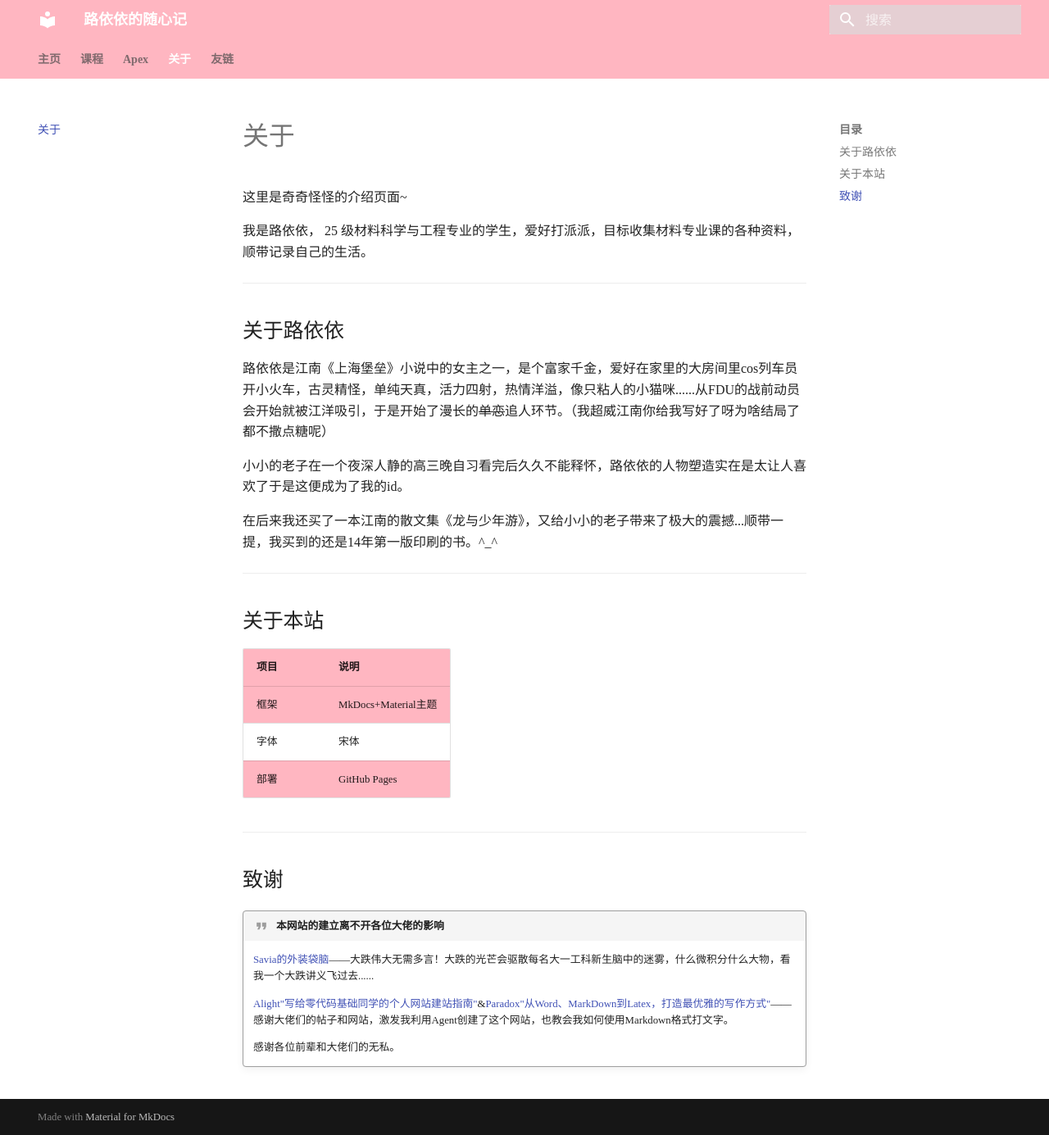
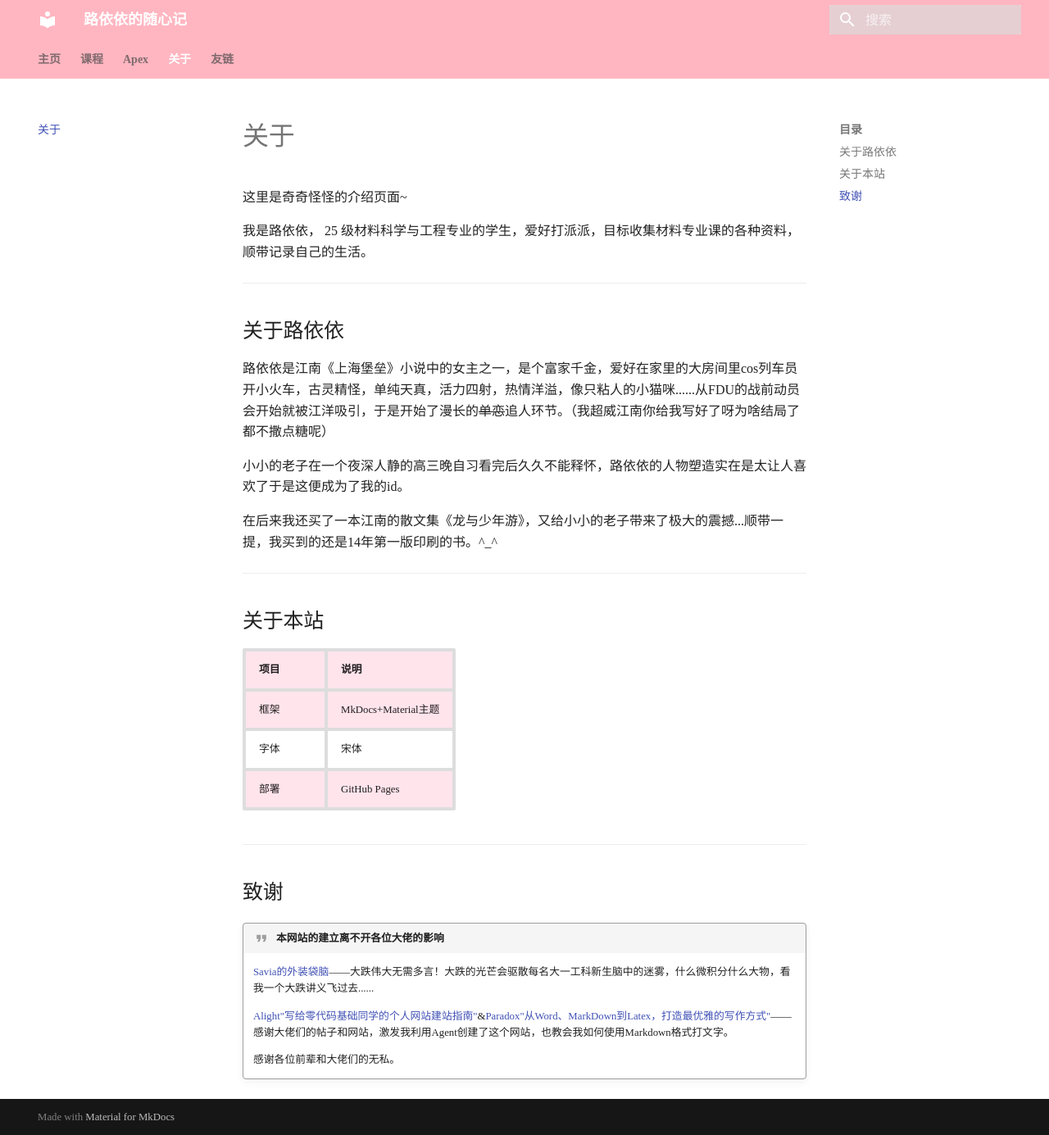
Before and after one commit to Luyiyi2858/Luyiyi2858.github.io, an MkDocs documentation site: the page built from docs/about/index.md, in a window 1280 px wide and 1385 px high. Shown: the whole window at 82% size. Built offline with MkDocs 1.6.1 and Material for MkDocs 9.7.7, drawn with Linux system fonts in a browser that asks for light colours.

Commit message:
表格粉色调浅 + 边框加粗

```diff
--- a/docs/stylesheets/extra.css
+++ b/docs/stylesheets/extra.css
@@ -50,9 +50,17 @@ body,
 /* 表格行：浅粉与白色相间 */
 .md-typeset table:not([class]) tbody tr:nth-child(odd),
 .md-typeset table:not([class]) tr:nth-child(odd) {
-  background-color: #FFB6C1;
+  background-color: #FFE4EC;
 }
 .md-typeset table:not([class]) tbody tr:nth-child(even),
 .md-typeset table:not([class]) tr:nth-child(even) {
   background-color: #ffffff;
 }
+/* 表格边框加粗 */
+.md-typeset table:not([class]) {
+  border: 2px solid #ddd;
+}
+.md-typeset table:not([class]) th,
+.md-typeset table:not([class]) td {
+  border: 2px solid #ddd;
+}
```
